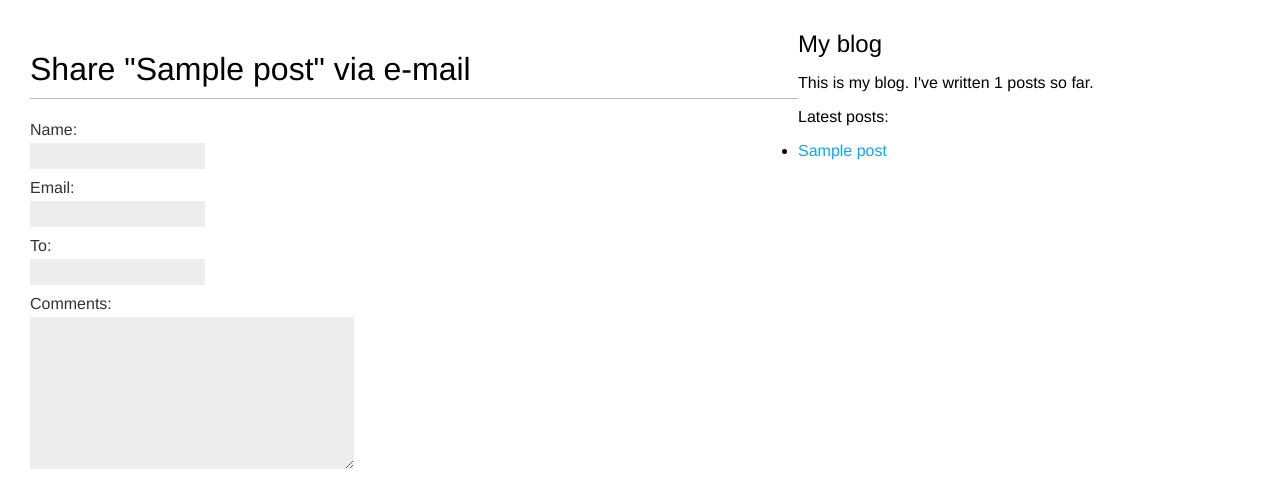
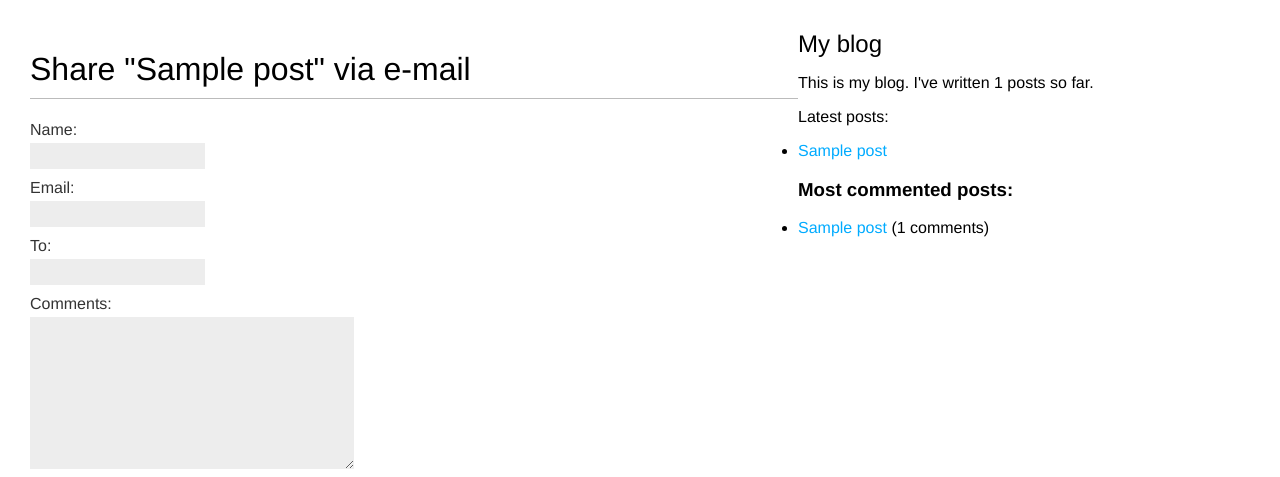
Before and after one commit to VR86-web/BlogProject, a Django app: page /blog/1/share/ in a window 1280 px wide. Shown: the top 477 px of the page. Run offline with Django 5.2, Linux system fonts and the light colour scheme; tables that the repository leaves empty hold one stand-in row (values such as "Sample post").

Commit message:
added template tag which returns a QuerySet

```diff
--- a/blogProject/blog/templatetags/blog_tags.py
+++ b/blogProject/blog/templatetags/blog_tags.py
@@ -1,5 +1,6 @@
 from django import template
 from ..models import Post
+from django.db.models import Count
 
 register = template.Library()
 
@@ -7,6 +8,11 @@ register = template.Library()
 def total_posts():
     return Post.published.count()
 
+@register.simple_tag
+def get_most_commented_posts(count=5):
+    return Post.published.annotate(
+        total_comments=Count('comments')).order_by('-total_comments')[:count]
+
 @register.inclusion_tag('blog/blog/latest_posts.html')
 def show_latest_posts(count=5):
     latest_posts = Post.published.order_by('-publish')[:count]
--- a/templates/blog/base.html
+++ b/templates/blog/base.html
@@ -23,6 +23,16 @@
             Latest posts:
         </p>
         {% show_latest_posts %}
+        <h3>Most commented posts:</h3>
+        {% get_most_commented_posts as most_commented_posts %}
+        <ul>
+            {% for post in most_commented_posts %}
+                <li>
+                    <a href="{{ post.get_absolute_url }}">{{ post.title }}</a>
+                    ({{ post.total_comments }} comments)
+                </li>
+            {% endfor %}
+        </ul>
     </div>
 
 </body>
```
